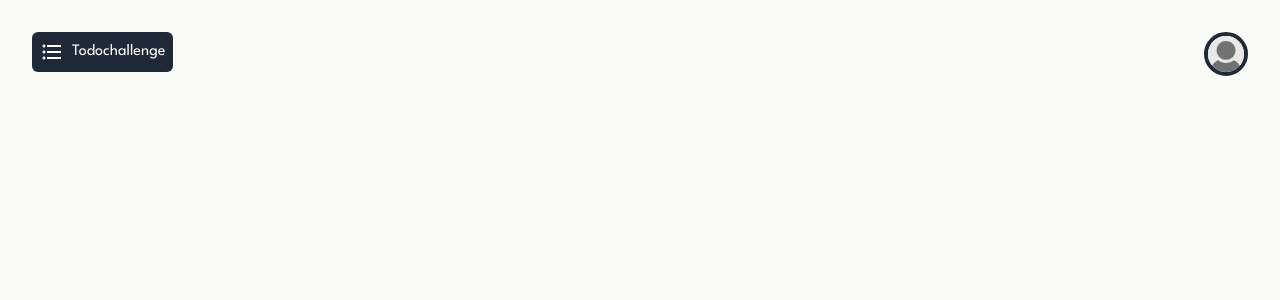
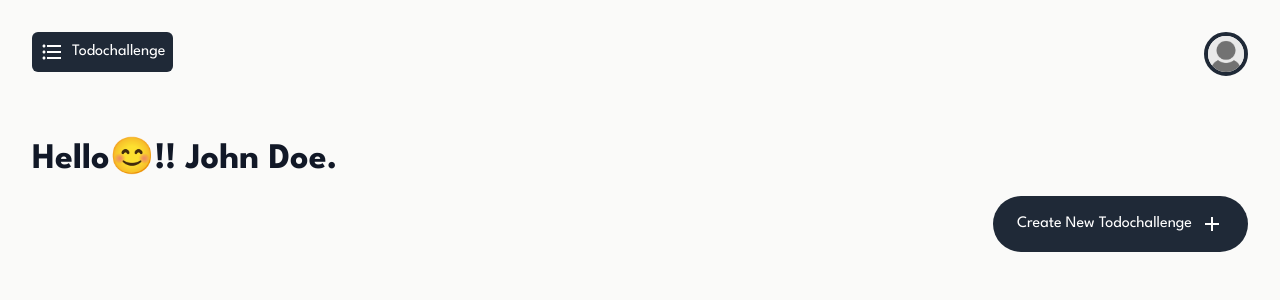
Before and after one commit to Jefersonsteven/todo_challenge, a Next.js app: page /home in a window 1280 px wide. Shown: the top 300 px of the page. Built offline with nearby package versions, Linux system fonts and the light colour scheme.

Commit message:
Update global CSS and add new components

```diff
--- a/src/app/globals.css
+++ b/src/app/globals.css
@@ -7,5 +7,5 @@
 }
 
 body {
-  @apply w-full max-w-7xl h-screen text-black bg-stone-50 margin-0-auto;
+  @apply w-full max-w-7xl h-screen text-gray-900 bg-stone-50 margin-0-auto;
 }
--- a/src/app/home/page.tsx
+++ b/src/app/home/page.tsx
@@ -1,9 +1,20 @@
 import { Header } from "@/components/Header"
+import AddIcon from '@mui/icons-material/Add';
 
 const HomePage: React.FC = () => {
+    const [firstname, lastname] = ['John', 'Doe']
     return (
         <>
             <Header />
+            <main className=" p-8 flex flex-col gap-4">
+                <h1 className=" font-bold text-4xl">Hello😊!! {firstname} {lastname}.</h1>
+                <div className="w-full flex justify-end">
+                    <button className="flex gap-2 px-6 py-4 bg-gray-800 w-fit h-fit rounded-full justify-center text-white">
+                        Create New Todochallenge
+                        <AddIcon />
+                    </button>
+                </div>
+            </main>
         </>
     )
 }
```
